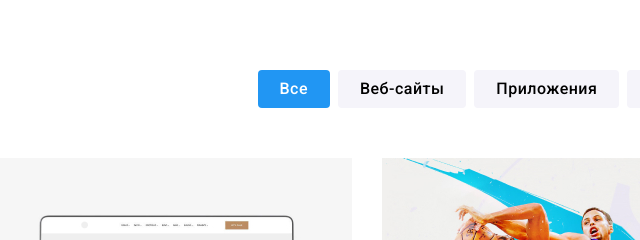
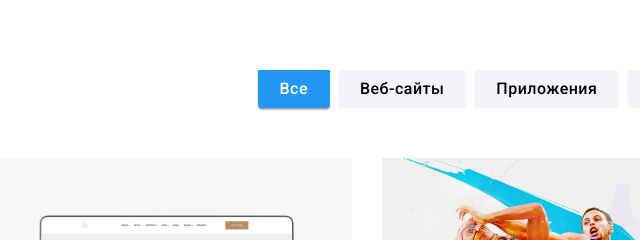
Before and after one commit to Ilorety/goit-markup-hw-04, a plain HTML site: page portfolio.html in a window 1280 px wide. In both pictures the pointer is over the button "Все". Shown: the part 120-360 px from the top of the page, 73-713 px from the left. Drawn offline with nearby package versions, Linux system fonts and the light colour scheme.

Commit message:
Add files via upload

```diff
--- a/css/styles.css
+++ b/css/styles.css
@@ -654,6 +654,8 @@ justify-content: center;
 .portfolio-btn:hover{
 background-color: #2196F3;
 color: #FFFFFF;
+box-shadow: 0px 1px 3px rgba(0, 0, 0, 0.12), 0px 1px 1px rgba(0, 0, 0, 0.14), 0px 2px 1px rgba(0, 0, 0, 0.2);
+border-radius: 0px 0px 4px 4px;
 }
 
 
```
